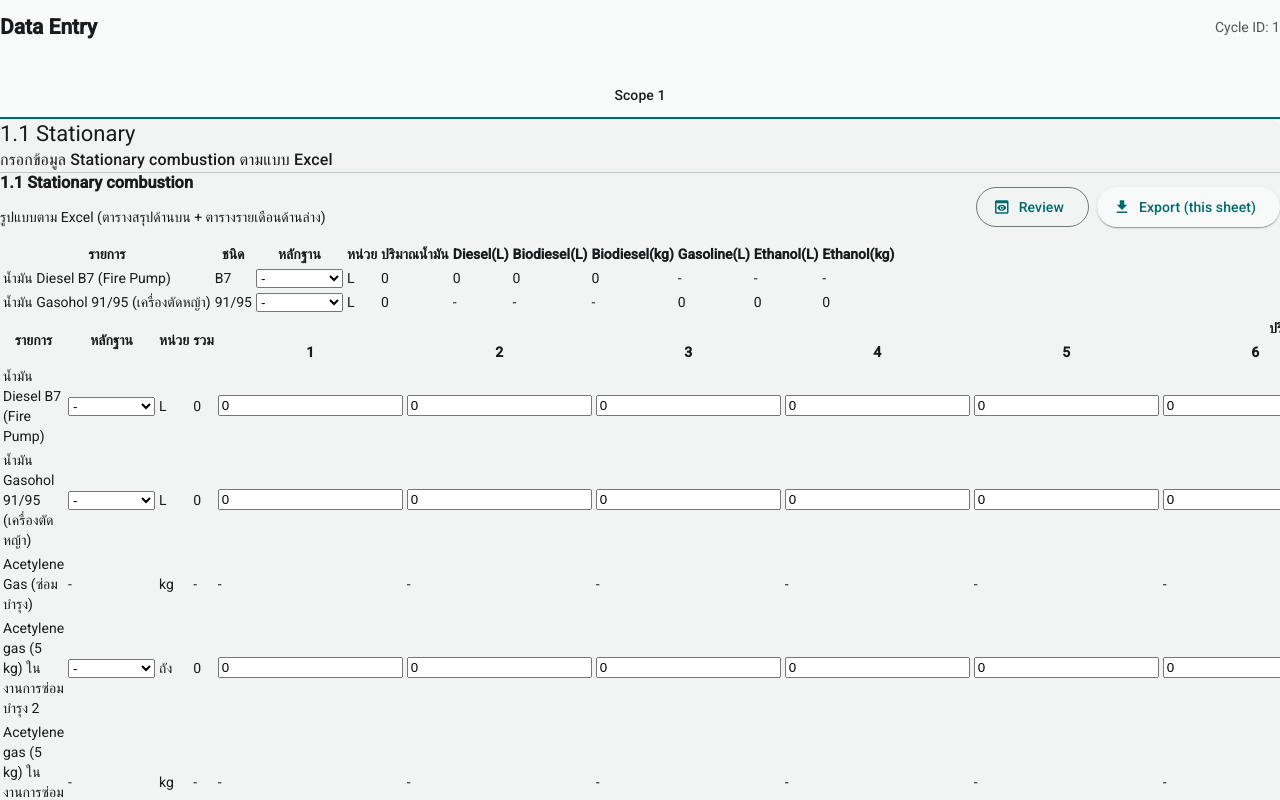
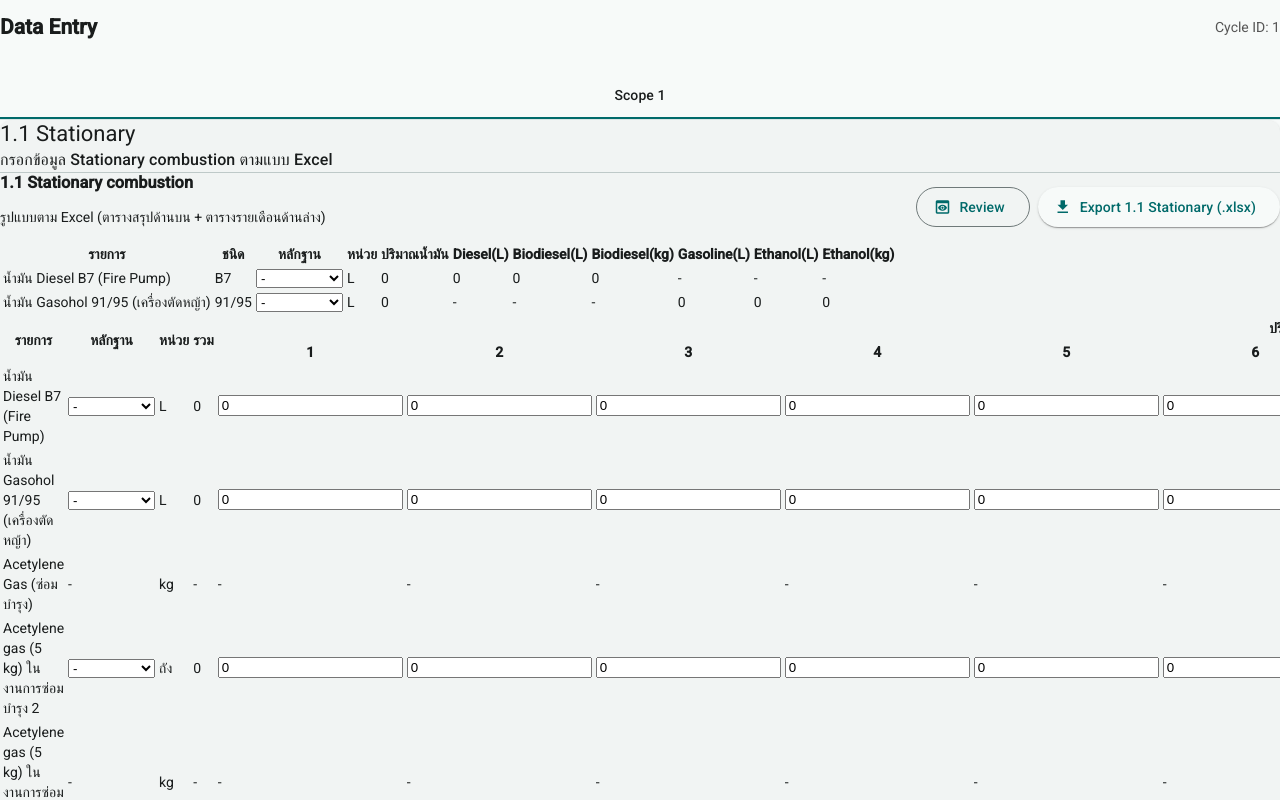
Before and after one commit to toranong301/X-Panel, an Angular app in the folder frontend/: page /cycles/1/data-entry in a window 1280 px wide. Shown: the top 800 px of the page. Built offline with nearby package versions, Linux system fonts and the light colour scheme.

Commit message:
Add scope 1.1 stationary export button (#21)

```diff
--- a/frontend/src/app/core/export/engine/excel-export.engine.ts
+++ b/frontend/src/app/core/export/engine/excel-export.engine.ts
@@ -43,8 +43,10 @@ export class ExcelExportEngine {
     filename: string;
     selections?: Record<string, any[]>;
     excelFeaturesOverride?: Partial<ExcelFeatures>;
+    requiredSheets?: string[];
   }): Promise<ExportReport> {
-    const { templateArrayBuffer, spec, adapter, canonical, filename, excelFeaturesOverride, selections } = params;
+    const { templateArrayBuffer, spec, adapter, canonical, filename, excelFeaturesOverride, selections, requiredSheets } =
+      params;
 
     const mergedSpec: VSheetTemplateSpec = {
       ...spec,
@@ -53,6 +55,13 @@ export class ExcelExportEngine {
 
     const workbook = new (ExcelJS as any).Workbook();
     await workbook.xlsx.load(templateArrayBuffer);
+
+    if (requiredSheets?.length) {
+      const missingSheets = requiredSheets.filter(name => !workbook.getWorksheet(name));
+      if (missingSheets.length) {
+        throw new Error(`Missing worksheet(s): ${missingSheets.join(', ')}`);
+      }
+    }
 
     const resolvedSelections = selections ?? runSelections(mergedSpec.selectionRules, canonical);
     const report: ExportReport = { templateId: mergedSpec.templateId, version: mergedSpec.version, validations: [] };
@@ -103,6 +112,7 @@ export class ExcelExportEngine {
     selections?: Record<string, any[]>;
     outputName: string;
     excelFeaturesOverride?: Partial<ExcelFeatures>;
+    requiredSheets?: string[];
   }): Promise<ExportReport> {
     const res = await fetch(params.templateUrl);
     if (!res.ok) throw new Error(`Failed to load template: ${params.templateUrl}`);
@@ -115,6 +125,30 @@ export class ExcelExportEngine {
       selections: params.selections,
       filename: params.outputName,
       excelFeaturesOverride: params.excelFeaturesOverride,
+      requiredSheets: params.requiredSheets,
+    });
+  }
+
+  async exportScope11StationaryFromUrl(params: {
+    templateUrl: string;
+    templateSpec: VSheetTemplateSpec;
+    adapter: TemplateAdapter;
+    canonical: CanonicalCycleData;
+    selections?: Record<string, any[]>;
+    outputName: string;
+    sheetName?: string;
+    excelFeaturesOverride?: Partial<ExcelFeatures>;
+  }): Promise<ExportReport> {
+    const sheetName = params.sheetName ?? '1.1 Stationary ';
+    return this.exportFromUrl({
+      templateUrl: params.templateUrl,
+      templateSpec: params.templateSpec,
+      adapter: params.adapter,
+      canonical: params.canonical,
+      selections: params.selections,
+      outputName: params.outputName,
+      excelFeaturesOverride: params.excelFeaturesOverride,
+      requiredSheets: [sheetName],
     });
   }
 }
--- a/frontend/src/app/core/export/templates/mbax-tgo-11102567/mbax.adapter.ts
+++ b/frontend/src/app/core/export/templates/mbax-tgo-11102567/mbax.adapter.ts
@@ -424,8 +424,11 @@ const screenRow =
   private writeScope11Stationary(ctx: ExportContext): Record<string, { sheetName: string; totalCell: string }> {
   const totals: Record<string, { sheetName: string; totalCell: string }> = {};
   // ชื่อชีทตาม template จริง: มีเว้นวรรคท้ายด้วย
-  const ws = ctx.workbook.getWorksheet('1.1 Stationary ');
-  if (!ws) return totals;
+  const sheetName = '1.1 Stationary ';
+  const ws = ctx.workbook.getWorksheet(sheetName);
+  if (!ws) {
+    throw new Error(`Missing worksheet: ${sheetName}`);
+  }
 
   const MONTH_COLS = ['E','F','G','H','I','J','K','L','M','N','O','P'] as const; // เดือน 1..12
 
--- a/frontend/src/app/core/services/canonical-ghg.service.ts
+++ b/frontend/src/app/core/services/canonical-ghg.service.ts
@@ -99,6 +99,10 @@ export class CanonicalGhgService {
   }
 
   public buildCanonicalForCycle(cycleId: number): CanonicalCycleData {
+    return this.build(cycleId);
+  }
+
+  public buildScope11StationaryExport(cycleId: number): CanonicalCycleData {
     return this.build(cycleId);
   }
 
--- a/frontend/src/app/pages/data-entry/scope11-stationary/scope11-stationary.component.html
+++ b/frontend/src/app/pages/data-entry/scope11-stationary/scope11-stationary.component.html
@@ -12,7 +12,7 @@
       <button mat-raised-button color="primary" (click)="exportSheet()" [disabled]="exporting">
         <mat-icon *ngIf="!exporting">download</mat-icon>
         <mat-progress-spinner *ngIf="exporting" diameter="18" mode="indeterminate"></mat-progress-spinner>
-        <span>{{ exporting ? 'กำลัง Export...' : 'Export (this sheet)' }}</span>
+        <span>{{ exporting ? 'กำลัง Export...' : 'Export 1.1 Stationary (.xlsx)' }}</span>
       </button>
     </div>
   </div>
--- a/frontend/src/app/pages/data-entry/scope11-stationary/scope11-stationary.component.ts
+++ b/frontend/src/app/pages/data-entry/scope11-stationary/scope11-stationary.component.ts
@@ -71,19 +71,20 @@ export class Scope11StationaryComponent {
   async exportSheet() {
     this.exporting = true;
     try {
-      const canonical = this.canonicalSvc.build(this.cycleId);
+      const canonical = this.canonicalSvc.buildScope11StationaryExport(this.cycleId);
       const bundle = resolveTemplate(this.templateKey);
-      const outputName = `V-Sheet_${bundle.spec.templateId}_${this.sheetName}_cycle-${this.cycleId}.xlsx`;
+      const outputName = `MBAX_1.1_Stationary_cycle-${this.cycleId}.xlsx`;
 
-      await this.exportEngine.exportFromUrl({
+      await this.exportEngine.exportScope11StationaryFromUrl({
         templateUrl: bundle.templateUrl,
         templateSpec: bundle.spec,
         adapter: bundle.adapter,
         canonical,
         outputName,
+        sheetName: this.sheetName,
       });
 
-      this.snackBar.open('Export สำเร็จ', 'ปิด', { duration: 4000 });
+      this.snackBar.open('Export 1.1 Stationary สำเร็จ', 'ปิด', { duration: 4000 });
     } catch (error: any) {
       console.error('Export sheet failed', error);
       alert('Export ล้มเหลว กรุณาลองใหม่อีกครั้ง');
```
